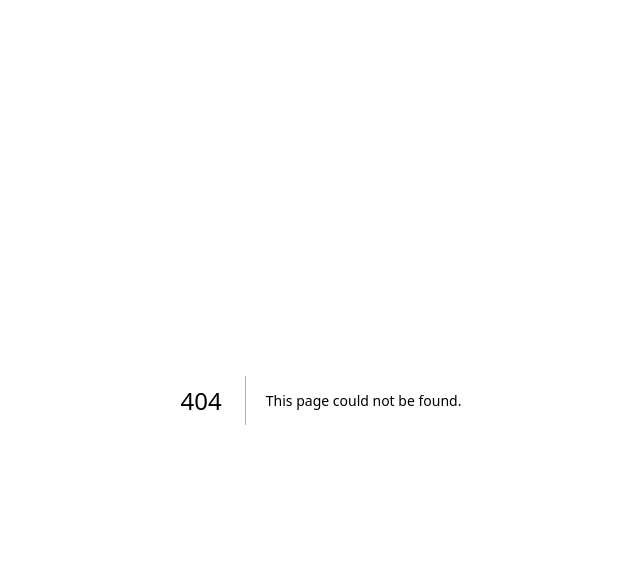
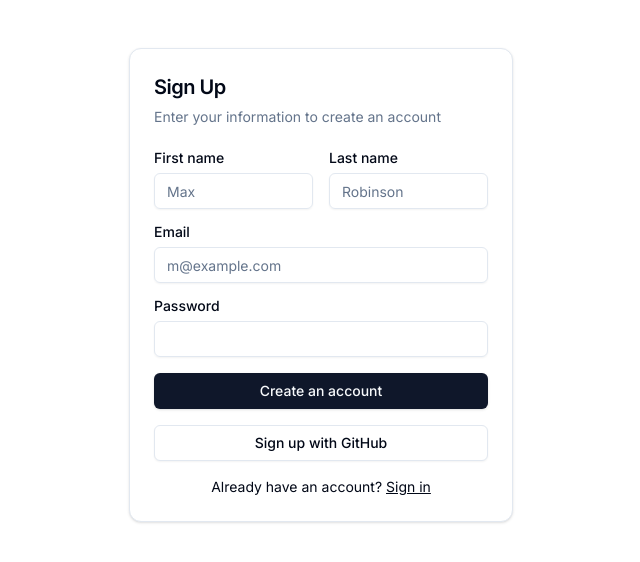
Before and after one commit to hadissulejmani/nextjs-auth, a Next.js app: page /sign-up in a window 1280 px wide. Before the commit this address had no page. Shown: the top 562 px of the page, without its empty margins (319-959 px from the left). Built offline with nearby package versions, Linux system fonts and the light colour scheme.

Commit message:
sign-up page

```diff
--- a/app/sign-up/[[...sign-up]]/page.tsx
+++ /dev/null
@@ -1,9 +0,0 @@
-import { SignUp } from "@clerk/nextjs";
-
-export default function Page() {
-    return (
-        <div className="flex justify-center py-24">
-            <SignUp />
-        </div>
-    );
-}
--- /dev/null
+++ b/app/sign-up/page.tsx
@@ -0,0 +1,64 @@
+import Link from "next/link"
+
+import { Button } from "@/components/ui/button"
+import {
+  Card,
+  CardContent,
+  CardDescription,
+  CardHeader,
+  CardTitle,
+} from "@/components/ui/card"
+import { Input } from "@/components/ui/input"
+import { Label } from "@/components/ui/label"
+
+export default function Page() {
+  return (
+    <Card className="mx-auto mt-12 max-w-sm">
+      <CardHeader>
+        <CardTitle className="text-xl">Sign Up</CardTitle>
+        <CardDescription>
+          Enter your information to create an account
+        </CardDescription>
+      </CardHeader>
+      <CardContent>
+        <div className="grid gap-4">
+          <div className="grid grid-cols-2 gap-4">
+            <div className="grid gap-2">
+              <Label htmlFor="first-name">First name</Label>
+              <Input id="first-name" placeholder="Max" required />
+            </div>
+            <div className="grid gap-2">
+              <Label htmlFor="last-name">Last name</Label>
+              <Input id="last-name" placeholder="Robinson" required />
+            </div>
+          </div>
+          <div className="grid gap-2">
+            <Label htmlFor="email">Email</Label>
+            <Input
+              id="email"
+              type="email"
+              placeholder="m@example.com"
+              required
+            />
+          </div>
+          <div className="grid gap-2">
+            <Label htmlFor="password">Password</Label>
+            <Input id="password" type="password" />
+          </div>
+          <Button type="submit" className="w-full">
+            Create an account
+          </Button>
+          <Button variant="outline" className="w-full">
+            Sign up with GitHub
+          </Button>
+        </div>
+        <div className="mt-4 text-center text-sm">
+          Already have an account?{" "}
+          <Link href="#" className="underline">
+            Sign in
+          </Link>
+        </div>
+      </CardContent>
+    </Card>
+  )
+}
```
Also changed, not shown: middleware.ts (+24 -3 lines).
